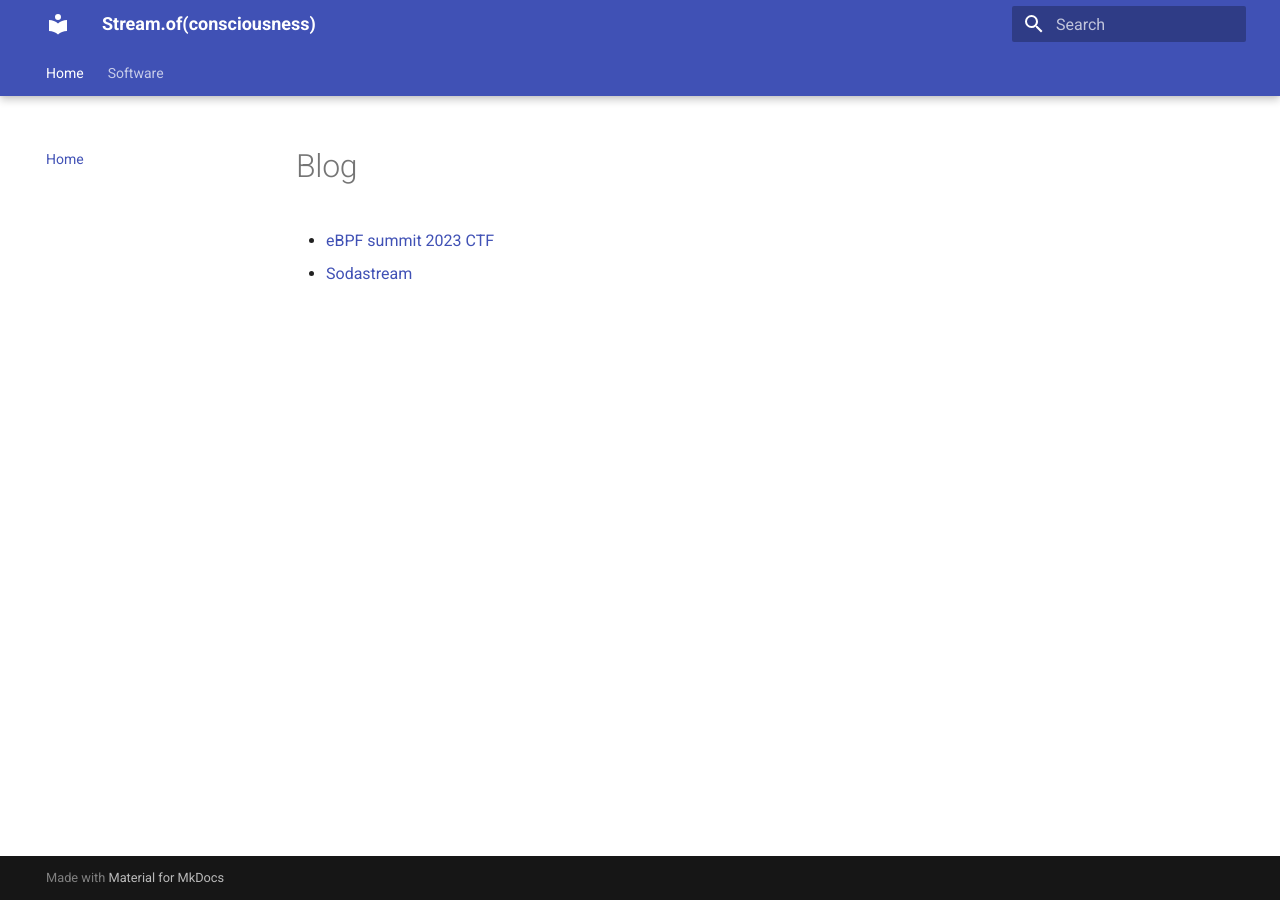
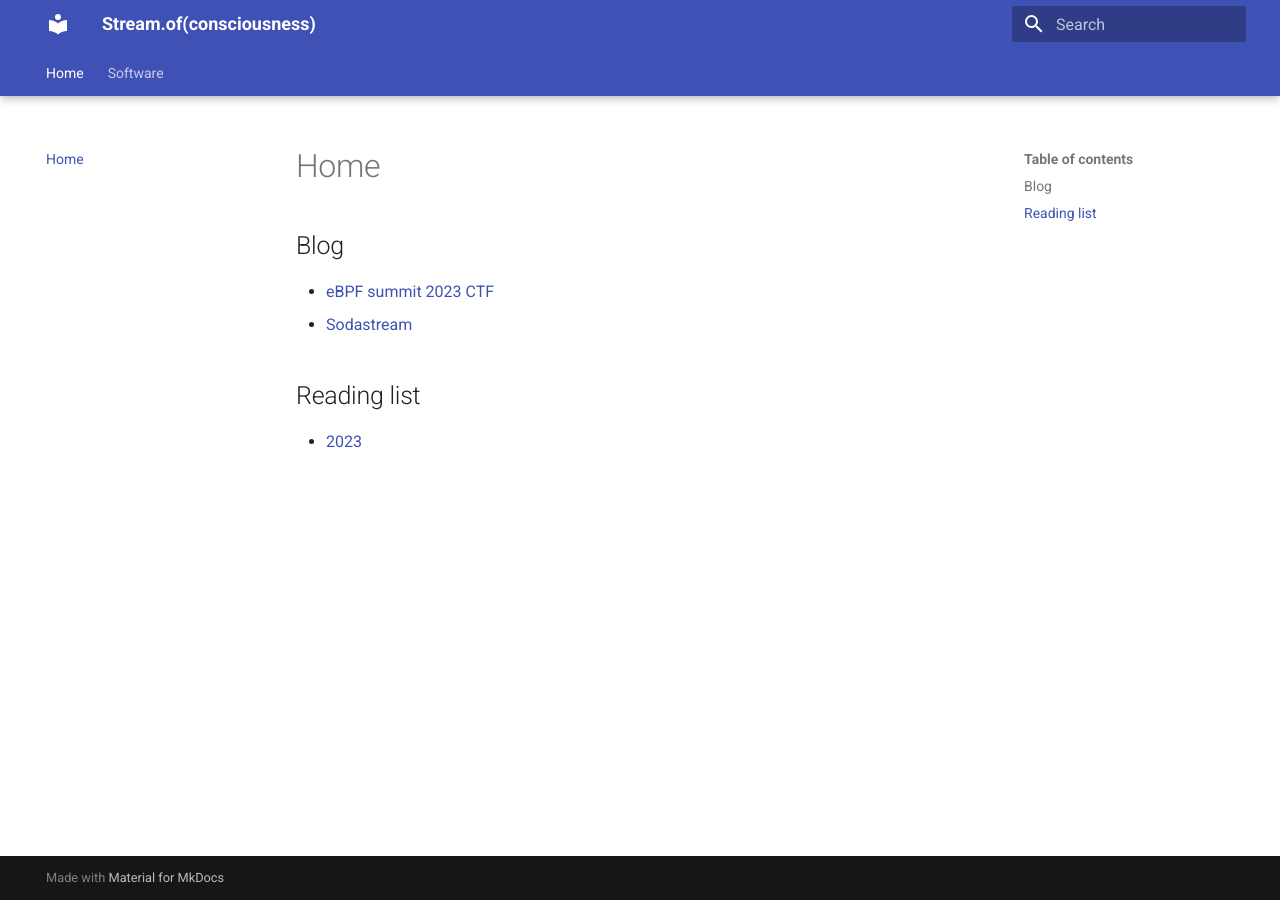
Before and after one commit to sed-i/sed-i.github.io, an MkDocs documentation site: the page built from docs/index.md, in a window 1280 px wide. Built offline with MkDocs 1.6.1 and Material for MkDocs 9.7.7, drawn with Linux system fonts in a browser that asks for light colours.

Commit message:
Add reading list

```diff
--- a/docs/index.md
+++ b/docs/index.md
@@ -1,3 +1,6 @@
-# Blog
+## Blog
 - [eBPF summit 2023 CTF](blog/ebpf-summit-2023-ctf.md)
 - [Sodastream](blog/sodastream.md)
+
+## Reading list
+- [2023](reading-list/2023.md)
```
Also changed, not shown: docs/reading-list/2023.md (added, +4 -0 lines).
